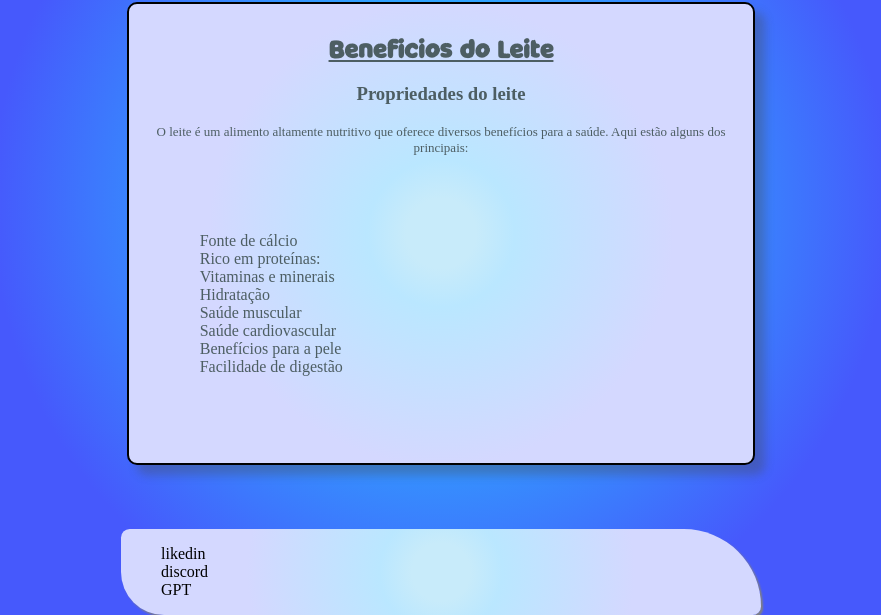
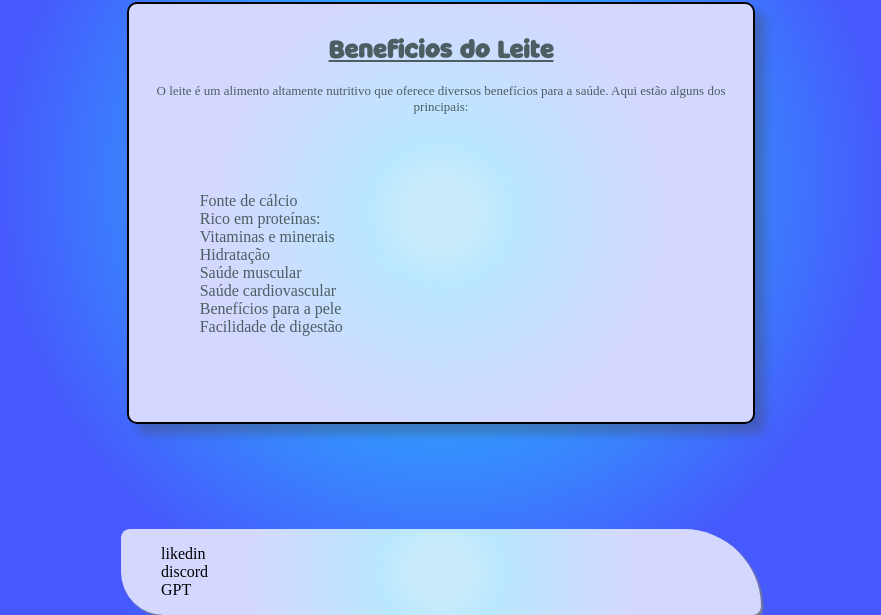
Before and after one commit to RicardoTheerry/Site-teste-leite, a plain HTML site: page index.html in a window 1280 px wide. Shown: the part 185-800 px from the top of the page, without its empty margins (199-1080 px from the left). Drawn offline with Linux system fonts and the light colour scheme; a web font is replaced by a local one.

Commit message:
Excluido linhas desnecessarias

```diff
--- a/index.html
+++ b/index.html
@@ -12,8 +12,6 @@
     <h1>Leite</h1>
     <div>
       <h2><strong>Beneficios do Leite</strong></h2>
-      <!-- Lá ele -->
-      <h3>Propriedades do leite</h3>
       <p>
         O leite é um alimento altamente nutritivo que oferece diversos benefícios para a saúde. Aqui estão alguns dos principais:
 
```
